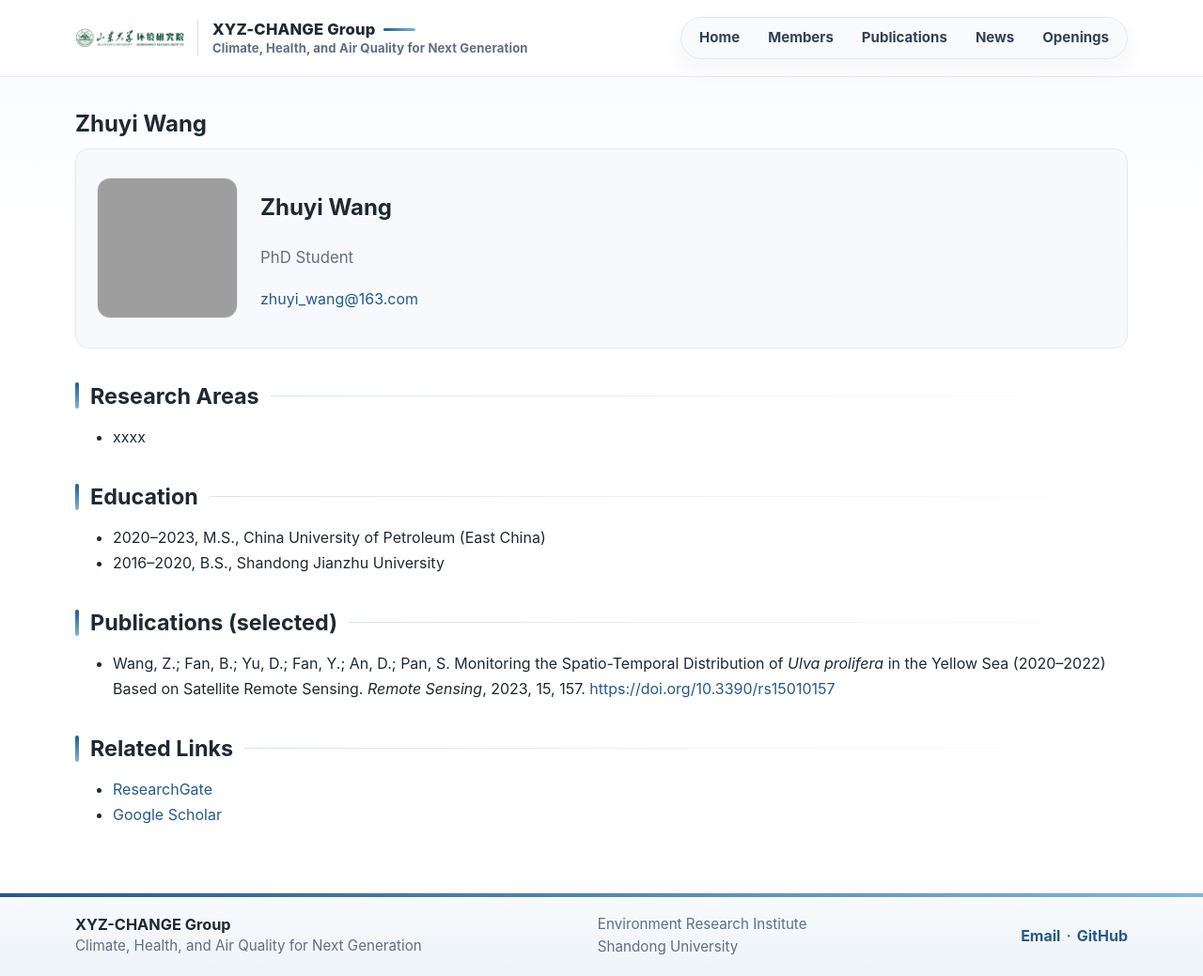
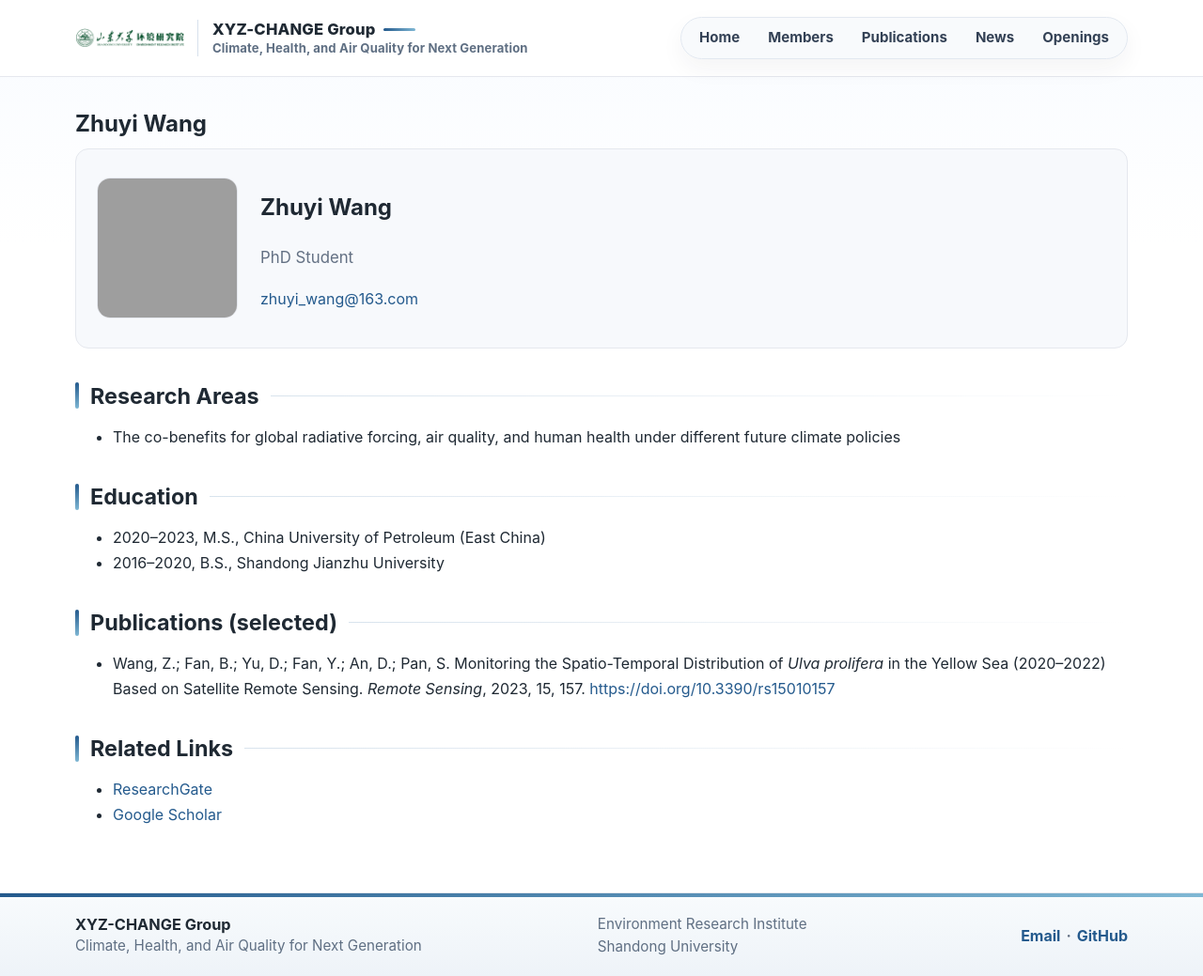
Before and after one commit to MuJSh/xyz_CHANGE, a Jekyll site: the page built from _pages/zhuyi-wang.md, in a window 1280 px wide and 1039 px high. Shown: the whole window at 94% size. Built offline with Jekyll 4.4.1, drawn with Linux system fonts in a browser that asks for light colours.

Commit message:
Update zhuyi-wang.md

```diff
--- a/_pages/zhuyi-wang.md
+++ b/_pages/zhuyi-wang.md
@@ -15,7 +15,7 @@ permalink: /members/zhuyi-wang/
 
 ## Research Areas
 
-- xxxx
+- The co-benefits for global radiative forcing, air quality, and human health under different future climate policies
 
 ## Education
 
```
